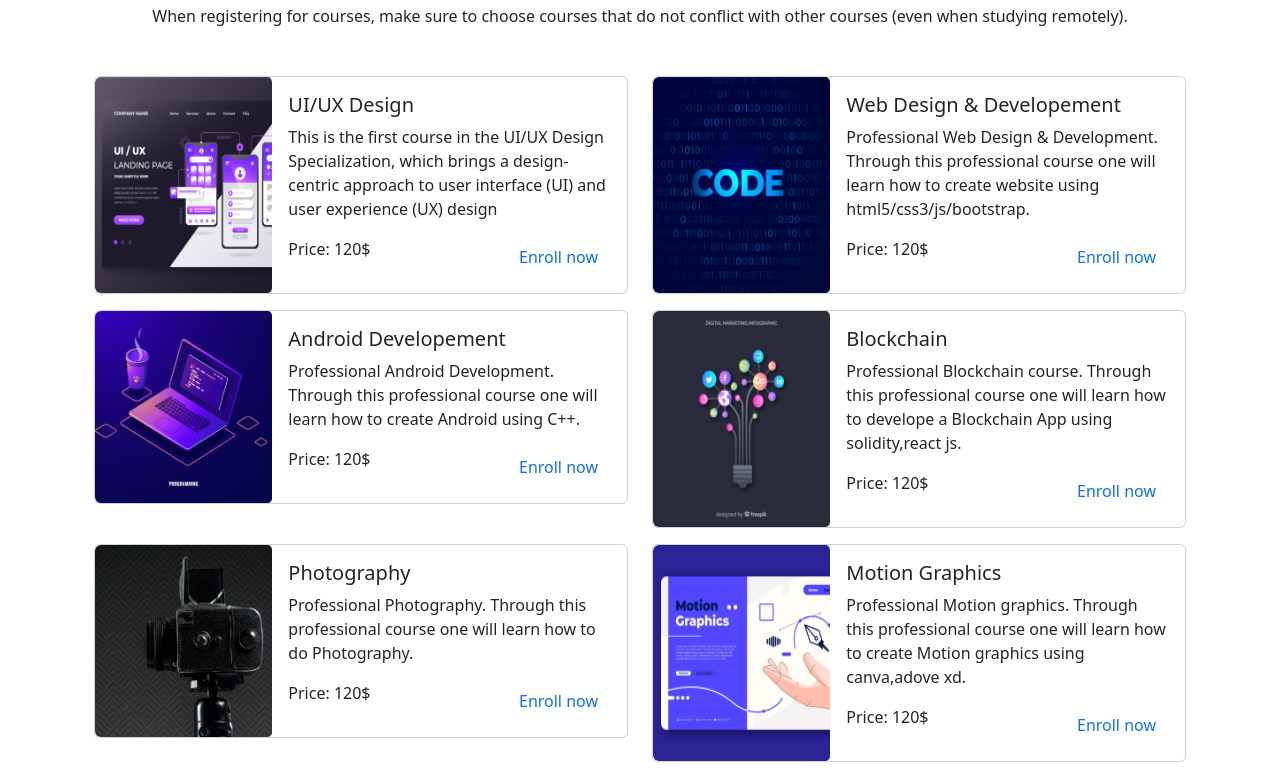
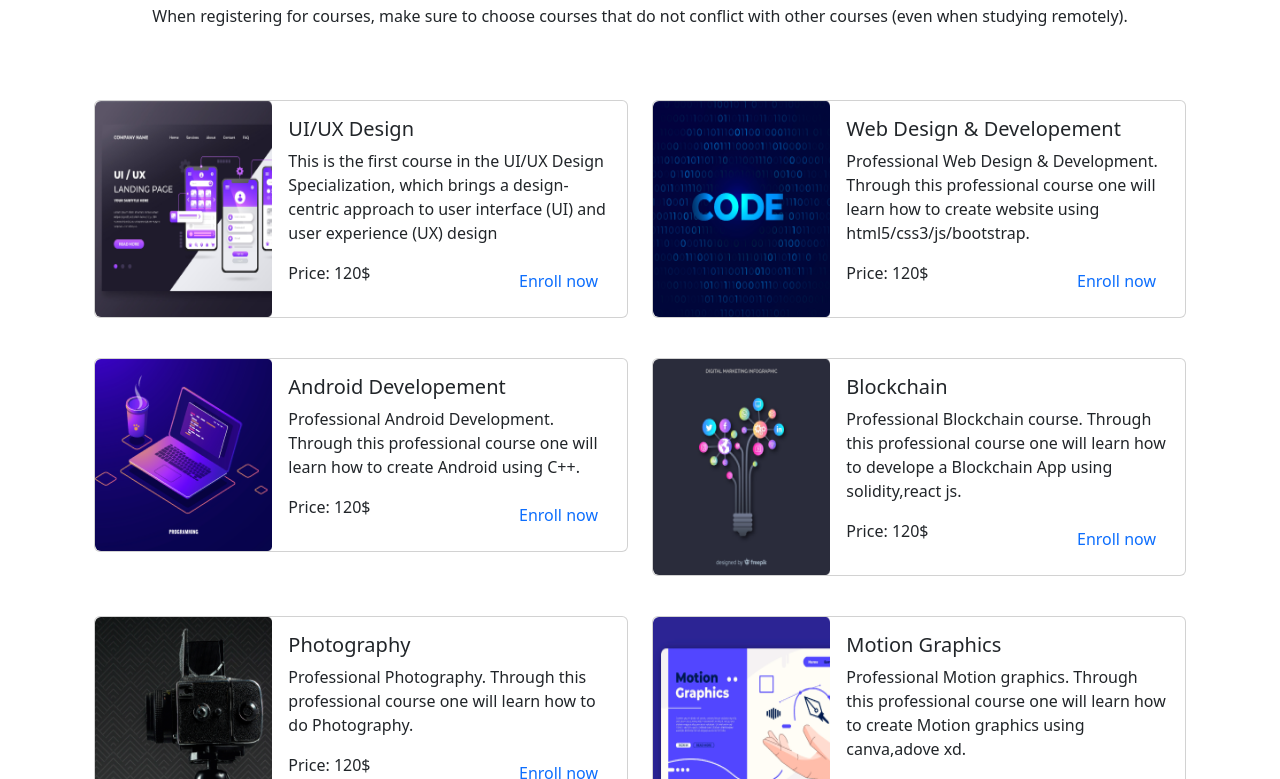
Before and after one commit to mustafa-arkan/IT-HUB, a plain HTML site: page index.html in a window 1280 px wide. Shown: the part 741-1520 px from the top of the page. Drawn offline with Linux system fonts and the light colour scheme.

Commit message:
responsive done

```diff
--- a/index.html
+++ b/index.html
@@ -21,12 +21,12 @@
 <body>
 
 
-    <header class="container">
+    <header class="container  ">
 
         <nav class="navbar navbar-expand-lg mt-3">   <!--nav menu er overall design like bg color height width color etc control korbe-->
 
 
-            <div class="container"> <!--parent div-->
+            <div class="container col-12  "> <!--parent div-->
 
 
                 <a class="navbar-brand text-capitalize" href="#">IT HUB</a>    <!--Logo of mine-->
@@ -109,7 +109,7 @@
               </nav>
 <!-- ------------end of Navbar------- -->
 
-<!-- careusol start -->
+<!-- -------------------------------careusol start --------------------------------->
 
               <section class="container overlay" >
 
@@ -129,7 +129,7 @@
 
 
                     <div class="carousel-item active">
-                        <img src="images/cover/cover-1.png" class="d-block w-100" alt="...">
+                        <img src="images/cover/cover-1.png" class="d-block w-100 " alt="...">
                         <div class="carousel-caption  d-md-block text-start ">
                           <h4 class="text-dark">IT HUB</h4>
                             <h1 class="text-danger">Learn the most in-demand skills with free online courses</h1>
@@ -146,7 +146,7 @@
 
                       <!-- <div class="carousel-inner "> -->
                         <div class="carousel-item">
-                          <img src="images/cover/cover-2.jpg" class="d-block w-100" alt="...">
+                          <img src="images/cover/cover-2.jpg" class="d-block w-100 " alt="...">
                           <div class="carousel-caption  d-md-block text-start ">
                             <h4 class="text-dark">IT HUB</h4>
                               <h1 class="text-danger">Learn the most in-demand skills with free online courses</h1>
@@ -193,29 +193,31 @@
               </section>
 
 
-              <!-- carusol end -->
+              <!--------------------------------- carusol end --------------------------------->
     </header>
 
-<!-- -------------------end of header section -->
+<!-- --------------------------------------------------end of header section-------------------------------------------------------------- -->
 
-<!-- start of discover courses -->
+<!-- start of 3rd section discover courses -->
 
 <div class="container">
   <h2 class="text-center">Select a course and start learning now</h2>
   <p class="text-center">When registering for courses, make sure to choose courses that do not conflict with other courses (even when studying remotely).</p>
-    <div class="row my-5 mx-auto">
+    <div class="row row-cols-1 row-cols-md-1 row-cols-lg-2 g-4 my-5 mx-auto">
  <!-- horizontal card-1 design -->
-       <div class="col-md-6 col-10 ">
 
 
 
+ <div class="col">
 
+ <div class="card d-flex flex-lg-row flex-md-row flex-sm-column align-items-center mb-3" >
 
- <div class="card mb-3" style="max-width: 540px;">
    <div class="row g-0">
+
      <div class="col-md-4">
        <img src="images/course/course-1.png" class="img-fluid rounded-start h-100" alt="...">
      </div>
+
      <div class="col-md-8">
        <div class="card-body">
          <h5 class="card-title">UI/UX Design</h5>
@@ -231,35 +233,29 @@
      </div>
    </div>
  </div>
+</div>
+ <!-- -------------------------------end of horizontal card-1 design -->
+ <div class="col">
 
+  <div class="card d-flex flex-lg-row flex-md-row flex-sm-column align-items-center mb-3" >
 
+    <div class="row g-0">
 
-
- <!-- end of horizontal card design -->
-       </div>
- <!-- end of horizontal card-1 design -->
-
-  <!-- horizontal card-2 design -->
-
-       <div class="col-md-6 col-10 ">
-
-
-
-
-
-        <div class="card mb-3" style="max-width: 540px;">
-          <div class="row g-0">
       <div class="col-md-4">
         <img src="images/course/course-2.png" class="img-fluid rounded-start h-100" alt="...">
       </div>
+
       <div class="col-md-8">
         <div class="card-body">
           <h5 class="card-title">Web Design & Developement</h5>
           <p class="card-text">Professional Web Design & Development. Through this professional course one will learn how to create website using html5/css3/js/bootstrap.</p>
+
           <div class="d-flex justify-content-between">
 
            <p class="card-text">Price: 120$</p>
            <button type="button" class="btn btn-link" style="text-decoration:none">Enroll now</button>
+          </div>
+
         </div>
       </div>
     </div>
@@ -269,32 +265,126 @@
 
 
 
-        <!-- end of horizontal card design -->
-              </div>
-
- <!-- end of horizontal card-2 design -->
-
-  <!-- horizontal card-3 design -->
-
-              <div class="col-md-6 col-10 ">
 
 
+  <!-- end of card 2 -->
 
+  <div class="col">
 
+    <div class="card d-flex flex-lg-row flex-md-row flex-sm-column align-items-center mb-3" >
 
-                <div class="card mb-3" style="max-width: 540px;">
       <div class="row g-0">
+
         <div class="col-md-4">
           <img src="images/course/course-3.png" class="img-fluid rounded-start h-100" alt="...">
         </div>
+
         <div class="col-md-8">
           <div class="card-body">
             <h5 class="card-title">Android Developement</h5>
             <p class="card-text">Professional Android Development. Through this professional course one will learn how to create Android using C++.</p>
+
             <div class="d-flex justify-content-between">
 
              <p class="card-text">Price: 120$</p>
              <button type="button" class="btn btn-link" style="text-decoration:none">Enroll now</button>
+            </div>
+
+          </div>
+        </div>
+      </div>
+    </div>
+   </div>
+
+ <!-- end of horizontal card-3 design -->
+
+  <!-- horizontal card-4 design -->
+
+  <div class="col">
+
+    <div class="card d-flex flex-lg-row flex-md-row flex-sm-column align-items-center mb-3" >
+
+      <div class="row g-0">
+
+        <div class="col-md-4">
+          <img src="images/course/course-4.png" class="img-fluid rounded-start h-100" alt="...">
+        </div>
+
+        <div class="col-md-8">
+          <div class="card-body">
+            <h5 class="card-title">Blockchain</h5>
+                        <p class="card-text">Professional Blockchain course. Through this professional course one will learn how to develope a Blockchain App using solidity,react js.</p>
+
+            <div class="d-flex justify-content-between">
+
+             <p class="card-text">Price: 120$</p>
+             <button type="button" class="btn btn-link" style="text-decoration:none">Enroll now</button>
+            </div>
+
+          </div>
+        </div>
+      </div>
+    </div>
+   </div>
+
+
+                       <!--end of  horizontal card-4 design -->
+
+
+                        <!-- horizontal card-5 design -->
+
+                        <div class="col">
+
+                          <div class="card d-flex flex-lg-row flex-md-row flex-sm-column align-items-center mb-3" >
+
+                            <div class="row g-0">
+
+                              <div class="col-md-4">
+                                <img src="images/course/course-5.png" class="img-fluid rounded-start h-100" alt="...">
+                              </div>
+
+                              <div class="col-md-8">
+                                <div class="card-body">
+                                  <h5 class="card-title">Photography</h5>
+                                  <p class="card-text">Professional Photography. Through this professional course one will learn how to do Photography.</p>
+
+                                  <div class="d-flex justify-content-between">
+
+                                   <p class="card-text">Price: 120$</p>
+                                   <button type="button" class="btn btn-link" style="text-decoration:none">Enroll now</button>
+                                  </div>
+
+                                </div>
+                              </div>
+                            </div>
+                          </div>
+                         </div>
+
+ <!-- end of horizontal card-5 design -->
+
+
+ <!-- horizontal card-6 design -->
+ <div class="col">
+
+  <div class="card d-flex flex-lg-row flex-md-row flex-sm-column align-items-center mb-3" >
+
+    <div class="row g-0">
+
+      <div class="col-md-4">
+        <img src="images/course/course-6.png" class="img-fluid rounded-start h-100" alt="...">
+      </div>
+
+      <div class="col-md-8">
+        <div class="card-body">
+          <h5 class="card-title">Motion Graphics</h5>
+          <p class="card-text">Professional Motion graphics. Through this professional course one will learn how to create Motion graphics using canva,adove xd.</p>
+
+          <div class="d-flex justify-content-between">
+
+           <p class="card-text">Price: 120$</p>
+           <button type="button" class="btn btn-link" style="text-decoration:none">Enroll now</button>
+          </div>
+
         </div>
       </div>
     </div>
@@ -303,137 +393,11 @@
 
 
 
-
-                <!-- end of horizontal card design -->
-                      </div>
-
-
-                       <!--end of  horizontal card-3 design -->
-
-
-                        <!-- horizontal card-4 design -->
-
-              <div class="col-md-6 col-10 ">
-
-
-
-
-
-                <div class="card mb-3" style="max-width: 540px;">
-                  <div class="row g-0">
-                    <div class="col-md-4">
-                      <img src="images/course/course-4.png" class="img-fluid rounded-start h-100" alt="...">
-                    </div>
-                    <div class="col-md-8">
-                      <div class="card-body">
-                        <h5 class="card-title">Blockchain</h5>
-                        <p class="card-text">Professional Blockchain course. Through this professional course one will learn how to develope a Blockchain App using solidity,react js.</p>
-                        <div class="d-flex justify-content-between">
-
-                          <p class="card-text">Price: 120$</p>
-                          <button type="button" class="btn btn-link" style="text-decoration:none">Enroll now</button>
-                         </div>
-                      </div>
-                    </div>
-                  </div>
-                </div>
-
-
-
-
-                <!-- end of horizontal card design -->
-                      </div>
-
- <!-- end of horizontal card-4 design -->
-
-
- <!-- horizontal card-5 design -->
-              <div class="col-md-6 col-10 ">
-
-
-
-
-
-                <div class="card mb-3" style="max-width: 540px;">
-                  <div class="row g-0">
-                    <div class="col-md-4">
-                      <img src="images/course/course-5.png" class="img-fluid rounded-start h-100" alt="...">
-                    </div>
-                    <div class="col-md-8">
-                      <div class="card-body">
-                        <h5 class="card-title">Photography</h5>
-                        <p class="card-text">Professional Photography. Through this professional course one will learn how to do Photography.</p>
-                        <div class="d-flex justify-content-between">
-
-                          <p class="card-text">Price: 120$</p>
-                          <button type="button" class="btn btn-link" style="text-decoration:none">Enroll now</button>
-                         </div>
-                      </div>
-                    </div>
-                  </div>
-                </div>
-
-
-
-
-                <!-- end of horizontal card design -->
-                      </div>
-
-
-
-                       <!-- end of horizontal card-5 design -->
-
-                        <!-- horizontal card-6 design -->
-
-       <div class="col-md-6 col-10 ">
-
-
-
-
-
-        <div class="card mb-3" style="max-width: 540px;">
-          <div class="row g-0">
-            <div class="col-md-4">
-              <img src="images/course/course-6.png" class="img-fluid rounded-start h-100" alt="...">
-            </div>
-            <div class="col-md-8">
-              <div class="card-body">
-                <h5 class="card-title">Motion Graphics</h5>
-                <p class="card-text">Professional Motion graphics. Through this professional course one will learn how to create Motion graphics using canva,adove xd.</p>
-                <div class="d-flex justify-content-between">
-
-                  <p class="card-text">Price: 120$</p>
-                  <button type="button" class="btn btn-link" style="text-decoration:none">Enroll now</button>
-                 </div>
-              </div>
-            </div>
-          </div>
-        </div>
-
-
-
-
-        <!-- end of horizontal card design -->
-              </div>
-
                        <!-- end of horizontal card-6 design -->
 
 
 
-
-
-
-
-
-
        </div>
-
-
-
-
-
-
-
 
 
 
@@ -469,10 +433,10 @@
 
     <div class="card mb-3" >
         <div class="row g-0">
-          <div class="col-md-4">
+          <div class="col-md-4 col-12 col-sm-12">
             <img src="images/working.png" class="img-fluid rounded-start" alt="...">
           </div>
-          <div class="col-md-8">
+          <div class="col-md-8 col-12 col-sm-12">
             <div class="card-body">
               <h2 class="card-title">Explore the E-Learning Institute</h2>
               <p class="card-text">The FAO elearning Academy offers multilingual self-paced elearning courses, accessible free of charge online and in downloadable format. The courses allow you to learn about a subject based on your individual needs and interests, and the format allows you to study at your own pace, anywhere and at any time.
@@ -522,7 +486,7 @@
 <div class="row mt-5 mb-5 p-5 bg-info w-100  rounded d-flex  justify-content-around align-self-center"   >
 
 
- <div class="col-10 d-grid ">
+ <div class="col-10 col-sm-10 col-md-8 col-lg-8 col-xl-8 col-xxl-8 d-grid ">
 
     <h2>Ready to Join?</h2>
  <p>This is where you'll find all you need to know about eligibility.</p>
@@ -534,7 +498,7 @@
 
 
 
-<div class="col-2 ">
+<div class="col-2 col-sm-10 col-md-4 col-lg-4 col-xl-4 col-xxl-4 ">
 
 
     <a class="btn btn-outline-secondary text-light" href="form.html" target="_blank" role="button">Register Now</a>
@@ -554,7 +518,7 @@
     <section class="container">
 <h2>Meet our Successful Students</h2>
       <div class="row my-5 ">
-        <div class="col-3">
+        <div class="col-6 col-md-3">
           <div class="card">
             <img src="images/student/student-1.png" class="card-img-top" alt="...">
             <div class="card-body">
@@ -563,7 +527,7 @@
             </div>
           </div>
         </div>
-        <div class="col-3">
+        <div class="col-6 col-md-3">
           <div class="card">
             <img src="images/student/student-2.png" class="card-img-top" alt="...">
             <div class="card-body">
@@ -572,7 +536,7 @@
             </div>
           </div>
         </div>
-        <div class="col-3">
+        <div class="col-6 col-md-3">
           <div class="card">
             <img src="images/student/student-3.png" class="card-img-top" alt="...">
             <div class="card-body">
@@ -581,7 +545,7 @@
             </div>
           </div>
         </div>
-        <div class="col-3">
+        <div class="col-6 col-md-3">
           <div class="card">
             <img src="images/student/student-4.png" class="card-img-top" alt="...">
             <div class="card-body">
@@ -776,7 +740,13 @@
 
 
     <!-- trusted -->
-<section class="container">
+<section class="container  ">
+
+
+
+
+    <!-- <div>
+
 
       <h1 class="text-center">Trusted by over 800+ companies</h1>
       <div class="d-flex my-5 justify-content-around">
@@ -808,6 +778,13 @@
         </div>
 
       </div>
+
+
+
+    </div> -->
+
+
+
 
 
 
--- a/style.css
+++ b/style.css
@@ -1,3 +1,26 @@
+
+*{
+    box-sizing: border-box;
+}
+
+
+
+
+body{
+
+margin: 0;
+
+padding: 0;
+overflow-x: hidden;
+width:100vw;
+
+
+}
+
+
+
+
+
 .overlay{
     filter:brightness(75%);
 }
```
Lines whose indentation alone changed are shown as unchanged.
